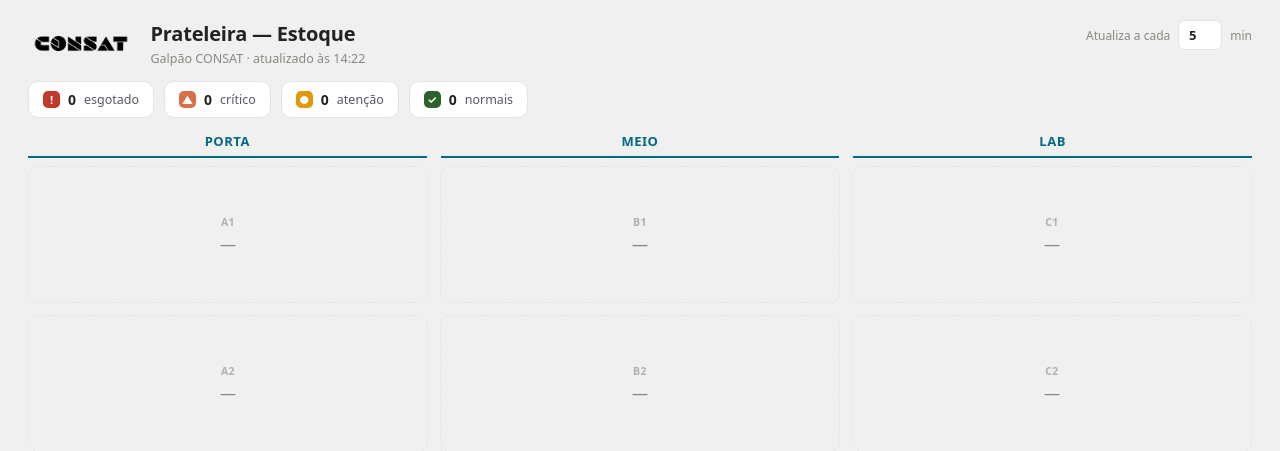
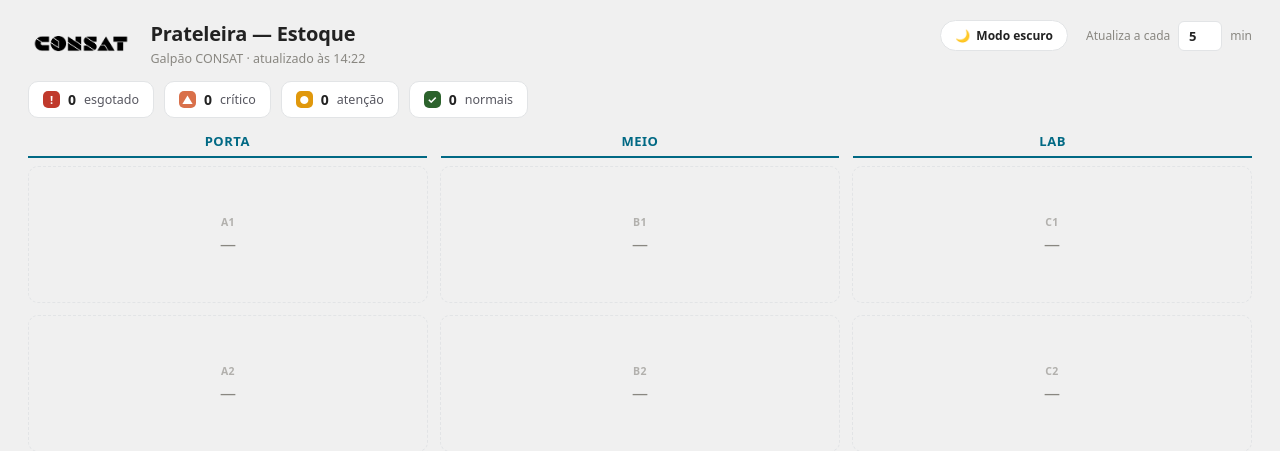
Before and after one commit to VitorNSConsat/kit-conference, a FastAPI app: page /prateleira/tv in a window 1280 px wide. Shown: the top 451 px of the page. Run offline with FastAPI, Linux system fonts and the light colour scheme; data that the repository does not hold is empty.

Commit message:
feat: botao de modo escuro/claro no Painel da Prateleira (TV)
Restaura a paleta escura anterior (fundo preto) como tema alternavel
via botao no cabecalho, junto com o tema claro atual. Escolha fica
salva no localStorage do navegador, entao sobrevive ao auto-reload
periodico da tela.

Testado no navegador: alternancia nos dois sentidos, persistencia
apos reload, sem erros no console.

```diff
--- a/templates/prateleira_tv.html
+++ b/templates/prateleira_tv.html
@@ -25,6 +25,23 @@
     --esgotado: #c0392b;
 
     --font: system-ui, -apple-system, "Segoe UI", sans-serif;
+  }
+
+  :root[data-theme="dark"] {
+    color-scheme: dark;
+    --surface-1:      #1a1a19;
+    --surface-2:      #232322;
+    --page:           #141413;
+    --text-primary:   #ffffff;
+    --text-secondary: #c3c2b7;
+    --text-muted:     #898781;
+    --gridline:       #2c2c2a;
+    --border:         rgba(255,255,255,0.10);
+
+    --good:     #0ca30c;
+    --warning:  #fab219;
+    --critical: #e66767;
+    --esgotado: #ff4d4d;
   }
 
   * { box-sizing: border-box; margin: 0; padding: 0; }
@@ -248,7 +265,29 @@
   }
   .legend .item { display: flex; align-items: center; gap: 6px; }
   .legend .dot { width: 8px; height: 8px; border-radius: 50%; }
+
+  .theme-toggle {
+    display: flex;
+    align-items: center;
+    gap: 6px;
+    background: var(--surface-1);
+    border: 1px solid var(--border);
+    border-radius: 20px;
+    padding: 6px 14px;
+    font-size: 12px;
+    font-weight: 700;
+    font-family: var(--font);
+    color: var(--text-primary);
+    cursor: pointer;
+  }
+  .theme-toggle:hover { opacity: .85; }
 </style>
+<script>
+  (function () {
+    var tema = localStorage.getItem('prateleira_tema') || 'light';
+    document.documentElement.setAttribute('data-theme', tema);
+  })();
+</script>
 </head>
 <body>
 
@@ -261,6 +300,9 @@
     </div>
   </div>
   <div class="header-controls">
+    <button type="button" class="theme-toggle" id="btn-theme" onclick="alternarTema()">
+      <span id="theme-icon">🌙</span><span id="theme-label">Modo escuro</span>
+    </button>
     <div class="refresh">
       Atualiza a cada <input type="number" min="1" id="input-minutos" value="{{ minutos }}" onchange="ajustarIntervalo()"> min
     </div>
@@ -328,6 +370,21 @@ function ajustarIntervalo() {
 
 document.getElementById('now').textContent = new Date().toLocaleTimeString('pt-BR', { hour: '2-digit', minute: '2-digit' });
 
+function aplicarTema(tema) {
+    document.documentElement.setAttribute('data-theme', tema);
+    document.getElementById('theme-icon').textContent = tema === 'dark' ? '☀️' : '🌙';
+    document.getElementById('theme-label').textContent = tema === 'dark' ? 'Modo claro' : 'Modo escuro';
+}
+
+function alternarTema() {
+    const atual = document.documentElement.getAttribute('data-theme') === 'dark' ? 'dark' : 'light';
+    const novo = atual === 'dark' ? 'light' : 'dark';
+    localStorage.setItem('prateleira_tema', novo);
+    aplicarTema(novo);
+}
+
+aplicarTema(localStorage.getItem('prateleira_tema') || 'light');
+
 (function () {
     const minutos = {{ minutos }};
     setTimeout(() => location.reload(), Math.max(1, minutos) * 60000);
```
